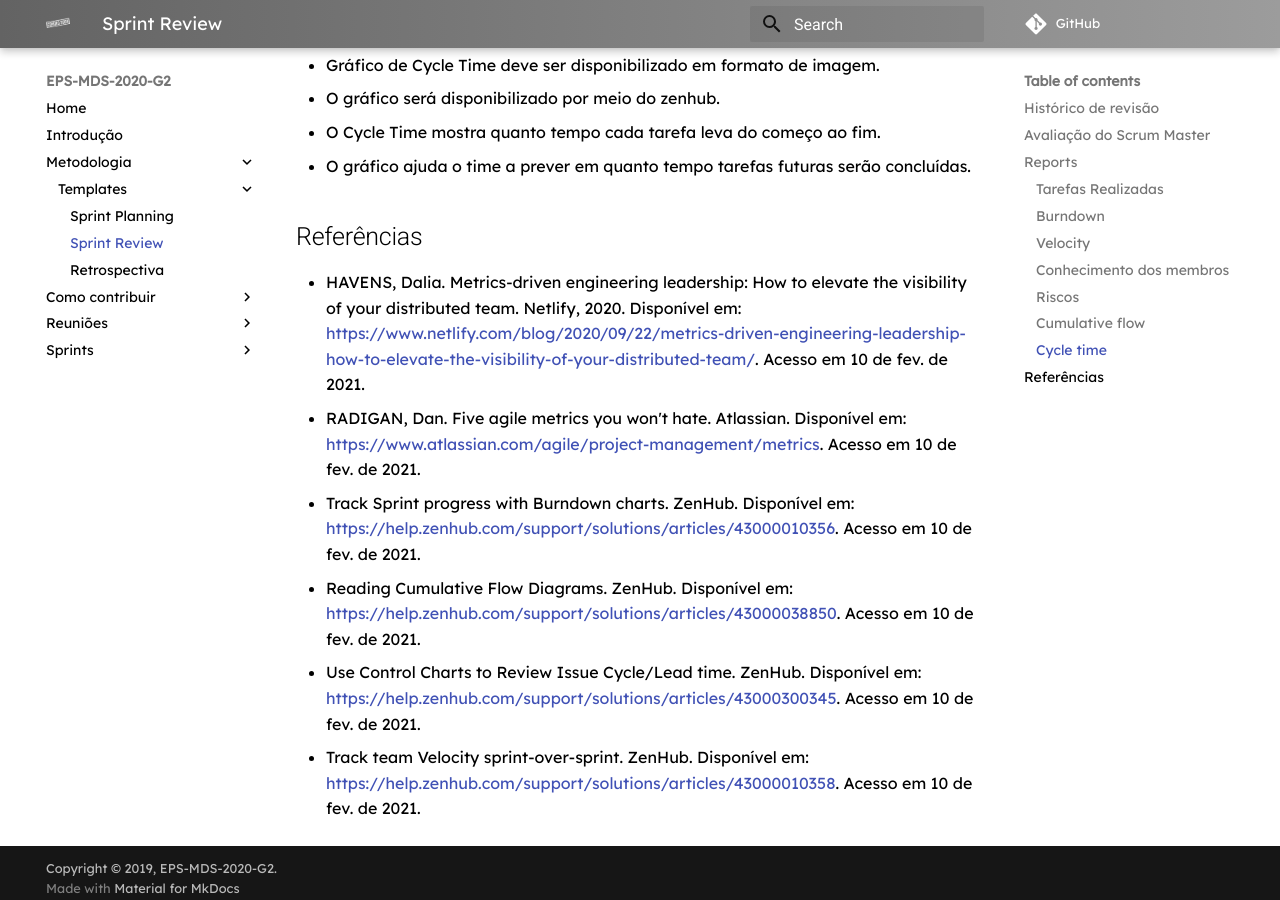
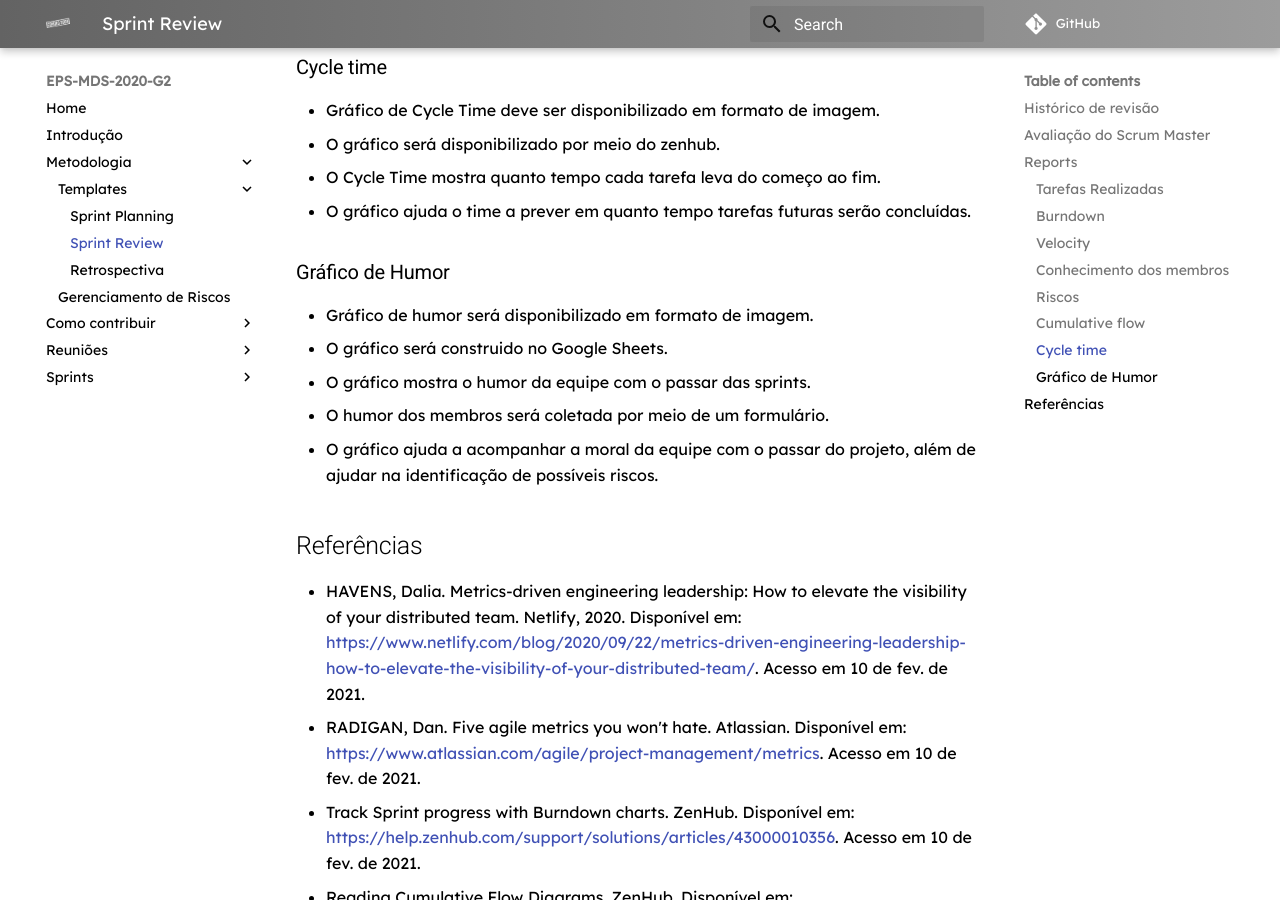
Before and after one commit to fga-eps-mds/2020.2-Eccoar, an MkDocs documentation site: the page built from docs/metodologia/templates/review.md, in a window 1280 px wide and 900 px high, scrolled down 2107 px. Built offline with MkDocs 1.6.1 and Material for MkDocs 9.7.7, drawn with Linux system fonts in a browser that asks for light colours; some web fonts are replaced; comment, search, counter and statistics services are not loaded; old or Windows-style settings are respelled for this version of MkDocs; some of the changed text lies outside the part shown.

```diff
--- a/docs/metodologia/templates/review.md
+++ b/docs/metodologia/templates/review.md
@@ -4,6 +4,7 @@
 |Autor|Mudanças|Data|Versão|
 |--|--|--|--|
 |[Pedro Féo](https://github.com/phe0)|Criação do template|10/02/2021|1.0|
+|[Pedro Féo](https://github.com/phe0)|Adicionado Gráfico de Humor|18/02/2021|1.0|
 
 ## Avaliação do Scrum Master
 A avaliação do scrum master é um espaço para que o scrum master possa dissertar sobre os resultados obtidos no decorrer da sprint.
@@ -53,6 +54,13 @@ Quadro que mostra quais tarefas planejadas foram concluídas.
  - O Cycle Time mostra quanto tempo cada tarefa leva do começo ao fim.
  - O gráfico ajuda o time a prever em quanto tempo tarefas futuras serão concluídas.
 
+### Gráfico de Humor
+ - Gráfico de humor será disponibilizado em formato de imagem.
+ - O gráfico será construido no Google Sheets.
+ - O gráfico mostra o humor da equipe com o passar das sprints.
+ - O humor dos membros será coletada por meio de um formulário.
+ - O gráfico ajuda a acompanhar a moral da equipe com o passar do projeto, além de ajudar na identificação de possíveis riscos.
+
 ## Referências
  - HAVENS, Dalia. Metrics-driven engineering leadership: How to elevate the visibility of your distributed team. Netlify, 2020. Disponível em: <https://www.netlify.com/blog/2020/09/22/metrics-driven-engineering-leadership-how-to-elevate-the-visibility-of-your-distributed-team/>. Acesso em 10 de fev. de 2021.
  - RADIGAN, Dan. Five agile metrics you won't hate. Atlassian. Disponível em: <https://www.atlassian.com/agile/project-management/metrics>. Acesso em 10 de fev. de 2021.
--- a/mkdocs.yml
+++ b/mkdocs.yml
@@ -34,6 +34,7 @@ pages:
           - Sprint Planning: "metodologia/templates/planning.md"
           - Sprint Review: "metodologia/templates/review.md"
           - Retrospectiva: "metodologia/templates/retrospective.md"
+      - Gerenciamento de Riscos: "metodologia/gerenciaRisco.md"
   - Como contribuir:
       - Como Contribuir?: "contribuicao/contribuicao.md"
       - Código de Conduta: "contribuicao/conduta.md"
```
Also changed, not shown: docs/metodologia/gerenciaRisco.md (added, +49 -0 lines), docs/assets/img/metodologia/impactoRisco.png (added), docs/assets/img/metodologia/probabilidadeRisco.png (added).
